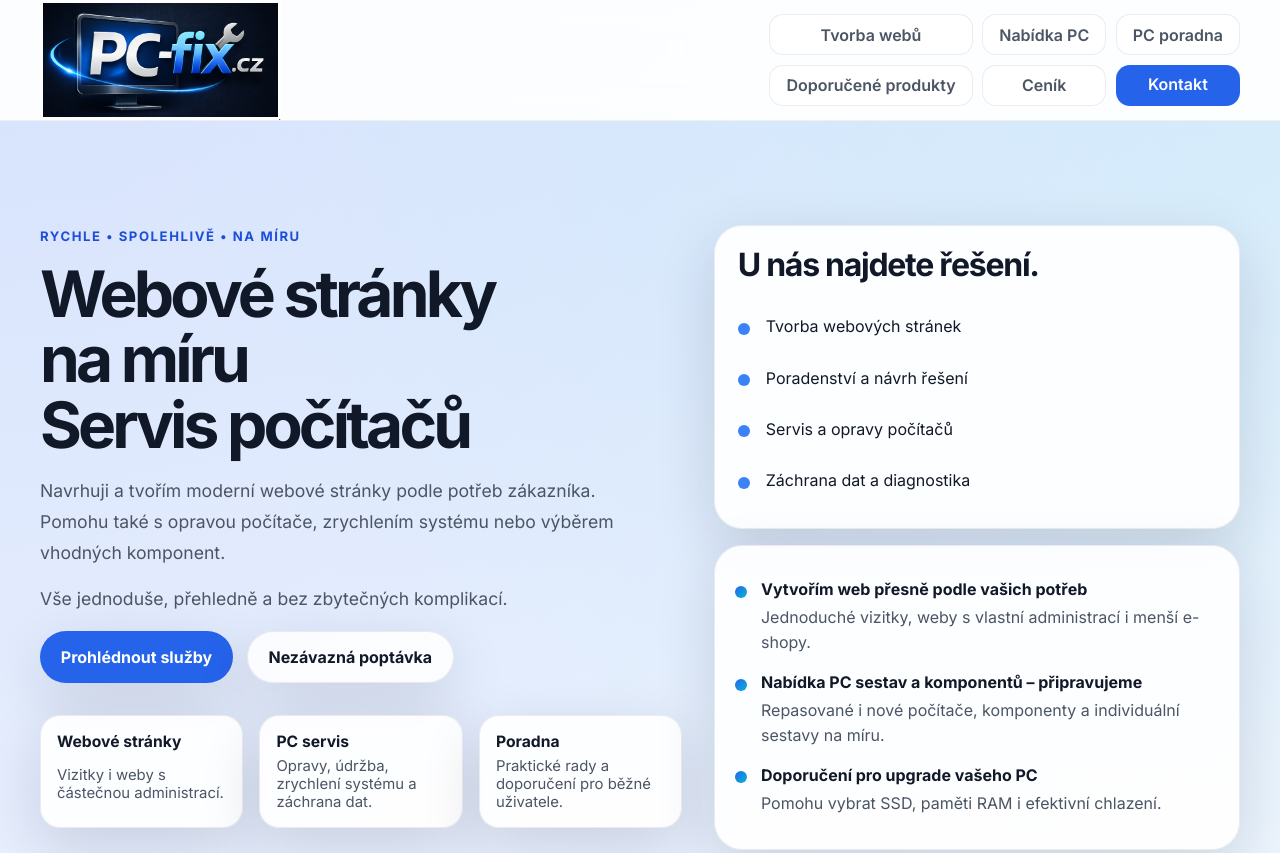
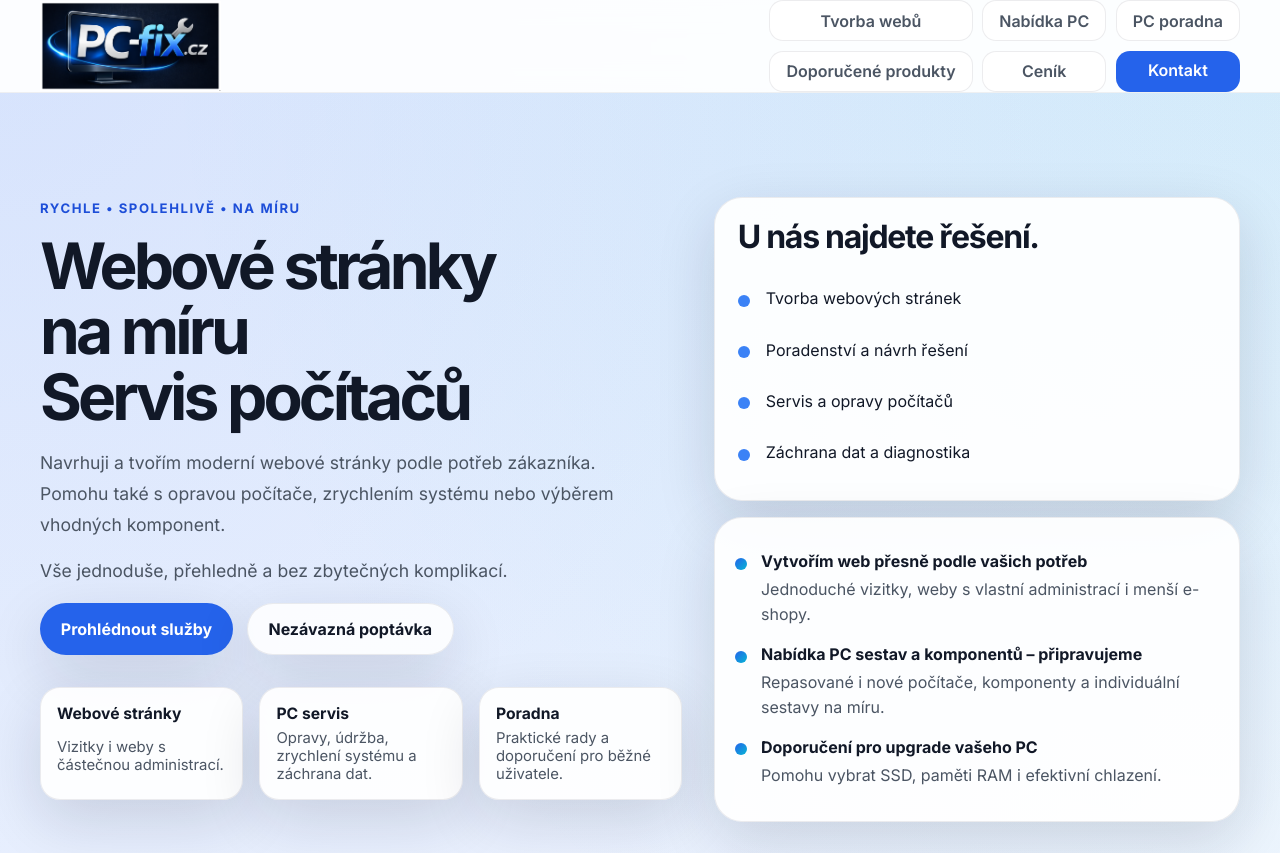
Before and after one commit to Princepsik/Pc-fix, a plain HTML site: page index.html in a window 1280 px wide. Shown: the top 853 px of the page. Drawn offline with Linux system fonts and the light colour scheme.

Commit message:
Add files via upload

```diff
--- a/style.css
+++ b/style.css
@@ -22,7 +22,6 @@
 
 html {
   scroll-behavior: smooth;
-  scroll-padding-top: 110px;
 }
 
 body {
@@ -62,7 +61,7 @@ textarea {
 }
 
 section[id] {
-  scroll-margin-top: 110px;
+  scroll-margin-top: 24px;
 }
 
 .section {
@@ -105,7 +104,7 @@ section[id] {
 }
 
 .brand__logo {
-  height: 120px;
+  height: 90px;
   width: auto;
   display: block;
 }
```
